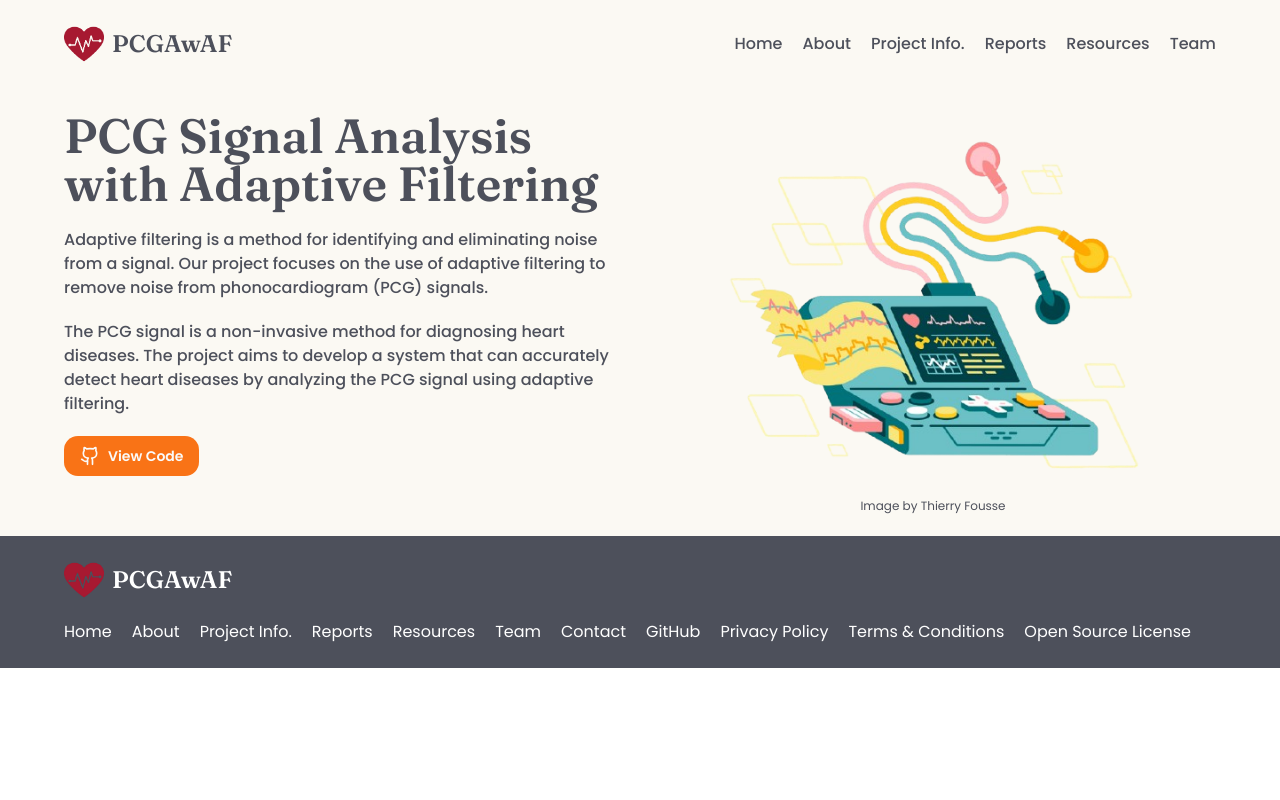
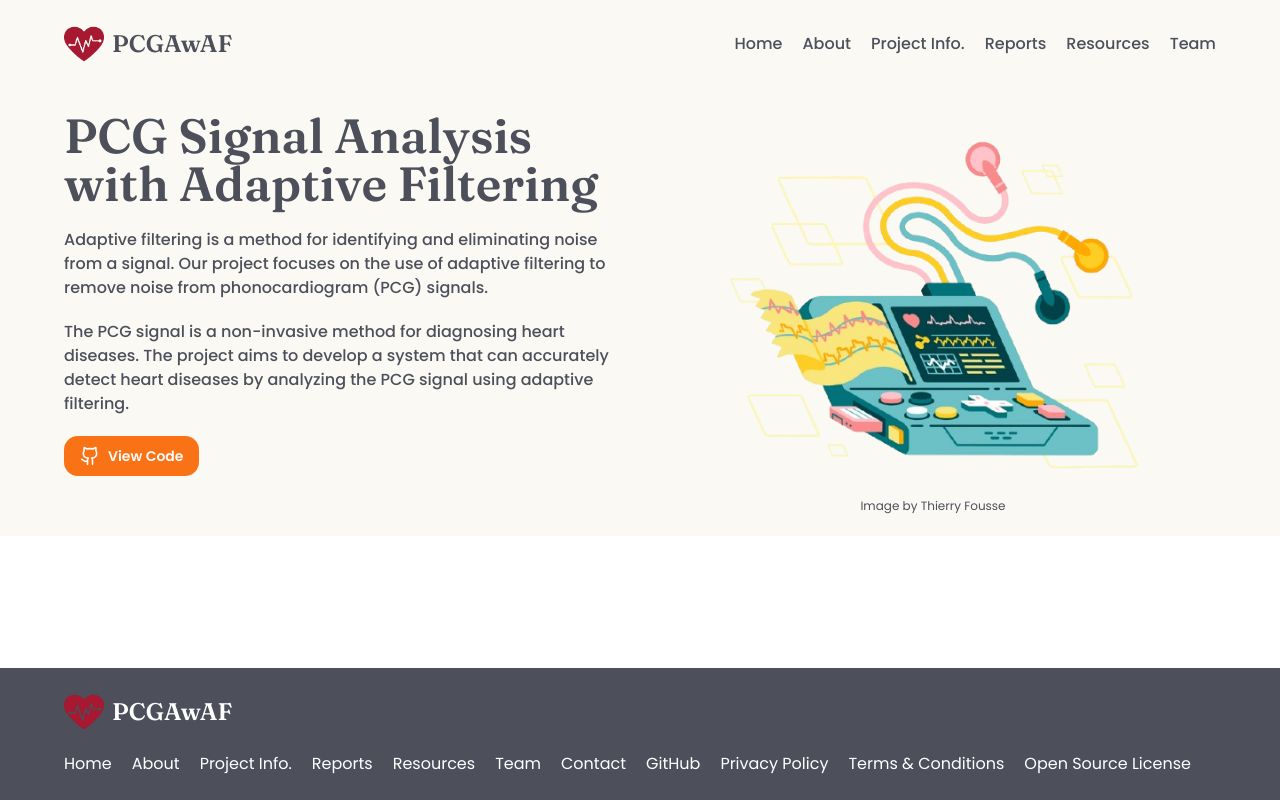
Before and after one commit to kunalkeshan/PCG-Signal-Analysis-With-Adaptive-Filtering, a Next.js app in the folder client/: page / in a window 1280 px wide. Built offline with nearby package versions, Linux system fonts and the light colour scheme.

Commit message:
chore: update layout and footer styles

```diff
--- a/client/app/layout.tsx
+++ b/client/app/layout.tsx
@@ -34,7 +34,7 @@ export default function RootLayout({
 				className={cn(
 					fraunces.variable,
 					poppins.variable,
-					'font-body antialiased'
+					'font-body antialiased min-h-screen w-full flex flex-col'
 				)}
 			>
 				<Navbar />
--- a/client/components/footer.tsx
+++ b/client/components/footer.tsx
@@ -7,7 +7,7 @@ import { FOOTER_NAVIGATION } from '@/constants/navigation';
 
 const Footer = () => {
 	return (
-		<footer className='w-full bg-foreground p-6 md:px-16 text-white'>
+		<footer className='w-full bg-foreground p-6 md:px-16 text-white mt-auto'>
 			<div className='max-w-screen-xl mx-auto flex items-center justify-between gap-5 flex-wrap'>
 				<Link
 					href={'/'}
```
